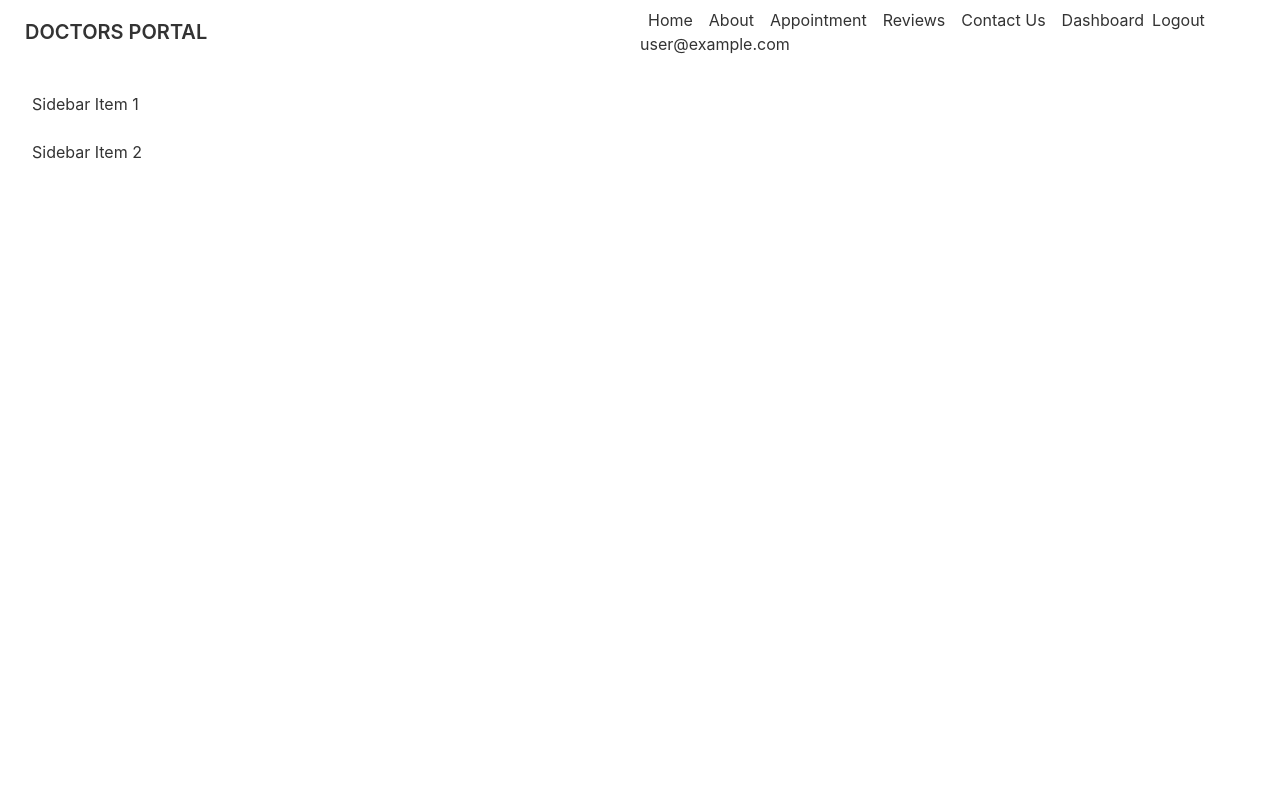
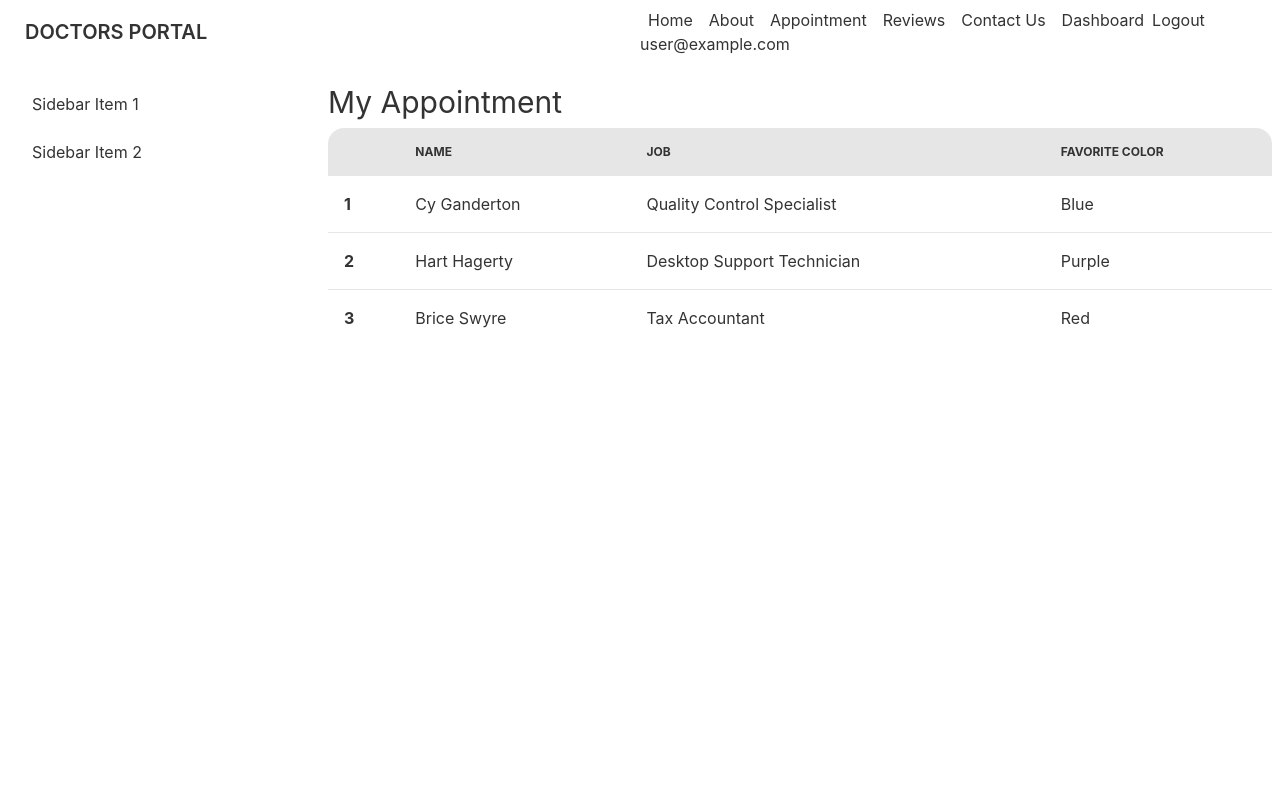
Before and after one commit to codex-zubair/doctors-portal-client, a React (Create React App) app: page /dashboard in a window 1280 px wide. Shown: the top 800 px of the page. Built offline with nearby package versions, Linux system fonts and the light colour scheme; no server answers; sample sign-in values are in the browser's storage.

Commit message:
added appoint ment section

```diff
--- /dev/null
+++ b/src/AdminPages/MyAppointment/MyAppointment.js
@@ -0,0 +1,49 @@
+import React from 'react';
+
+const MyAppointment = () => {
+    return (
+
+       <div className='my-5 mx-2'>
+       <h1 className='text-3xl my-2'>My Appointment</h1>
+         <div className="overflow-x-auto">
+            <table className="table w-full">
+                {/* <!-- head --> */}
+                <thead>
+                    <tr>
+                        <th></th>
+                        <th>Name</th>
+                        <th>Job</th>
+                        <th>Favorite Color</th>
+                    </tr>
+                </thead>
+                <tbody>
+                    {/* <!-- row 1 --> */}
+                    <tr>
+                        <th>1</th>
+                        <td>Cy Ganderton</td>
+                        <td>Quality Control Specialist</td>
+                        <td>Blue</td>
+                    </tr>
+                    {/* <!-- row 2 --> */}
+                    <tr className="hover">
+                        <th>2</th>
+                        <td>Hart Hagerty</td>
+                        <td>Desktop Support Technician</td>
+                        <td>Purple</td>
+                    </tr>
+                    {/* <!-- row 3 --> */}
+                    <tr>
+                        <th>3</th>
+                        <td>Brice Swyre</td>
+                        <td>Tax Accountant</td>
+                        <td>Red</td>
+                    </tr>
+                </tbody>
+            </table>
+        </div>
+       </div>
+
+    );
+};
+
+export default MyAppointment;
--- a/src/Layout/Dashboard/Dashboard.js
+++ b/src/Layout/Dashboard/Dashboard.js
@@ -10,12 +10,12 @@
             <Navbar></Navbar>
             <div className="drawer drawer-mobile">
                 <input id="dashboard-drawer" type="checkbox" className="drawer-toggle" />
-                <div className="drawer-content flex flex-col items-center justify-center">
+                <div className="drawer-content">
                     <Outlet></Outlet>
-                    <label htmlFor="dashboard-drawer" className="btn btn-primary drawer-button lg:hidden">Open drawer</label>
 
                 </div>
                 <div className="drawer-side">
+                    <label htmlFor="dashboard-drawer" className="drawer-overlay"></label>
                     <ul className="menu p-4 w-80 bg-base-100 text-base-content">
 
                         <li><a>Sidebar Item 1</a></li>
--- a/src/Routes/Routes.js
+++ b/src/Routes/Routes.js
@@ -9,6 +9,7 @@
 import Reviews from '../Pages/Reviews/Reviews';
 import PrivateRoute from '../Routes/PrivateRoute';
 import Dashboard from "../Layout/Dashboard/Dashboard";
+import MyAppointment from "../AdminPages/MyAppointment/MyAppointment";
 
 
 
@@ -42,7 +43,7 @@
     {
         path:'/dashboard', element: <PrivateRoute><Dashboard></Dashboard></PrivateRoute>, children:[
             {
-
+                path:'/dashboard' , element: <MyAppointment></MyAppointment>
             }
         ]
     }
```
